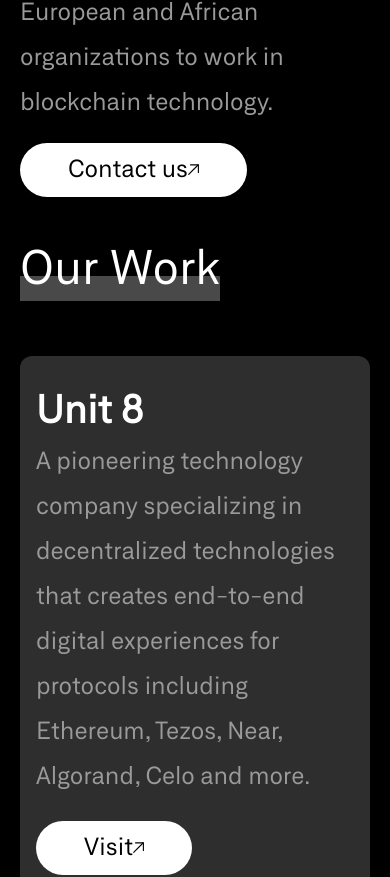
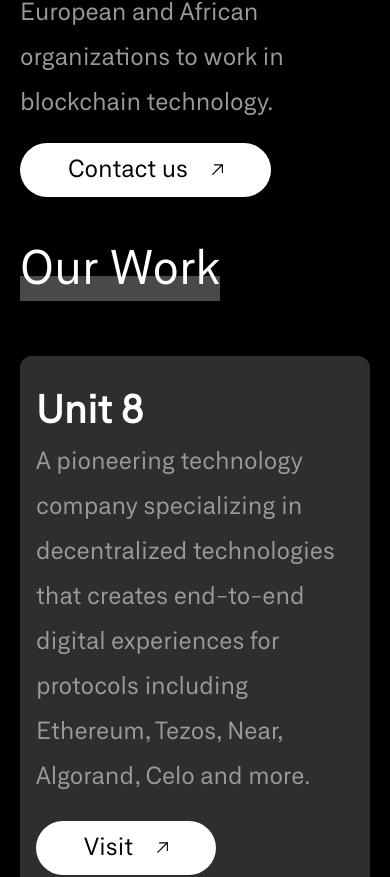
Before and after one commit to apeunit/unit-a-landing-page, a Next.js app: page / in a window 390 px wide. Shown: the part 1410-2287 px from the top of the page. Built offline with nearby package versions, Linux system fonts and the light colour scheme.

Commit message:
fix: add gap to default button on mobile

```diff
--- a/components/ui/buttons/DefaultButton.jsx
+++ b/components/ui/buttons/DefaultButton.jsx
@@ -5,7 +5,7 @@
   return (
     <Link href={redirectLink} target="_blank">
       <button
-        className={`bg-white h-13.5 rounded-8 py-3 px-12 text-black font-normal tracking-0.6 text-2xl flex md:justify-between items-center lg:gap-x-9.75 group hover:px-8 duration-500 ${className}`}
+        className={`bg-white h-13.5 rounded-8 py-3 px-12 text-black font-normal tracking-0.6 text-2xl flex md:justify-between items-center gap-6 lg:gap-x-9.75 group hover:px-8 duration-500 ${className}`}
       >
         <span className="-mt-1">{text}</span>
         {hasArrow && <Arrow className="group-hover:rotate-45" />}
```
